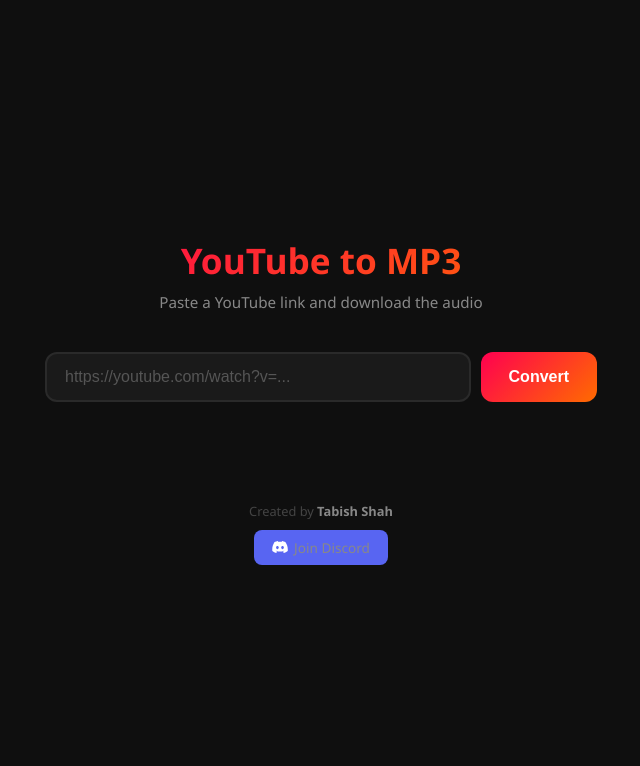
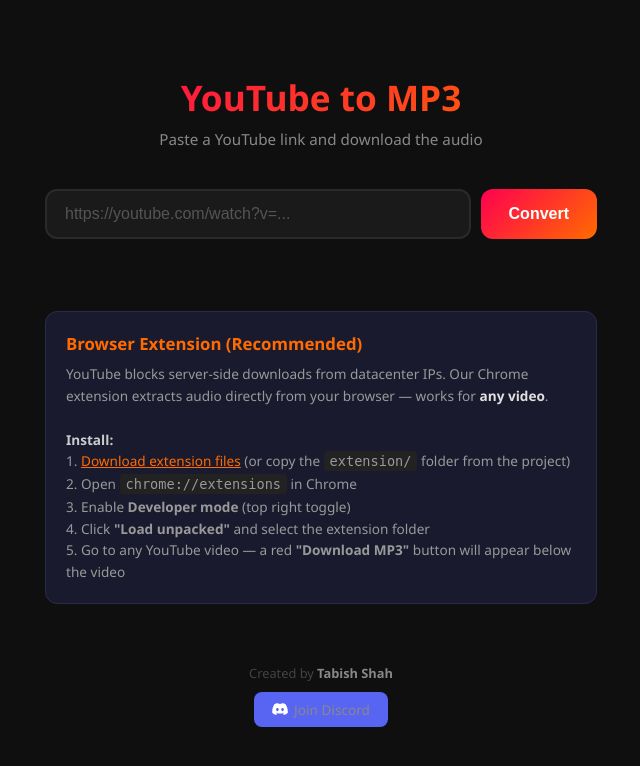
Before and after one commit to tabishshah139/yt-to-mp3, a Flask app: page / in a window 1280 px wide. Shown: the top 766 px of the page, without its empty margins (319-959 px from the left). Run offline with Flask 3, Linux system fonts and the light colour scheme.

Commit message:
feat: add Chrome extension + /api/convert-url endpoint for browser-based audio extraction
- New /api/convert-url endpoint accepts direct CDN audio URLs from extension
- Added /extension/ route to serve extension files
- Updated main page with extension installation instructions
- Extension extracts audio URLs from YouTube page (user's residential IP bypasses bot detection)
- Server downloads from googlevideo.com CDN (not blocked by IP)

Co-Authored-By: OpenClaude (mimo-v2.5-pro) <openclaude@gitlawb.com>

```diff
--- a/app.py
+++ b/app.py
@@ -246,6 +246,18 @@ def download(task_id):
     return send_file(filepath, as_attachment=True, download_name=display_name, mimetype="audio/mpeg")
 
 
+EXTENSION_DIR = os.path.join(os.path.dirname(os.path.abspath(__file__)), "extension")
+
+
+@app.route("/extension/<path:filename>")
+def serve_extension(filename):
+    """Serve Chrome extension files for download/installation."""
+    filepath = os.path.join(EXTENSION_DIR, filename)
+    if not os.path.exists(filepath):
+        return jsonify({"error": "File not found"}), 404
+    return send_file(filepath)
+
+
 if __name__ == "__main__":
     port = int(os.environ.get("PORT", 5000))
     print(f"YouTube to MP3 Converter running at http://localhost:{port}")
--- a/templates/index.html
+++ b/templates/index.html
@@ -203,12 +203,17 @@
     <button class="download-btn" id="downloadBtn" onclick="downloadFile()">Download MP3</button>
   </div>
 
-  <div class="extension-banner" id="extensionBanner" style="margin-top:32px;padding:16px;background:#1a1a2e;border:1px solid #2a2a4a;border-radius:12px;text-align:left;display:none;">
-    <div style="font-weight:600;color:#ff6b00;margin-bottom:8px;">Browser Extension Available</div>
-    <div style="font-size:0.85rem;color:#999;line-height:1.5;">
-      Having trouble with direct downloads? Install our Chrome extension to extract audio directly from YouTube pages using your browser connection.
+  <div class="extension-banner" style="margin-top:32px;padding:20px;background:#1a1a2e;border:1px solid #2a2a4a;border-radius:12px;text-align:left;">
+    <div style="font-weight:600;color:#ff6b00;margin-bottom:8px;font-size:1.05rem;">Browser Extension (Recommended)</div>
+    <div style="font-size:0.85rem;color:#999;line-height:1.6;">
+      YouTube blocks server-side downloads from datacenter IPs. Our Chrome extension extracts audio directly from your browser — works for <strong style="color:#e0e0e0;">any video</strong>.
       <br><br>
-      <strong>How to install:</strong> Download the extension folder from the server, go to <code style="background:#222;padding:2px 6px;border-radius:4px;">chrome://extensions</code>, enable Developer Mode, click "Load unpacked" and select the extension folder.
+      <strong style="color:#ccc;">Install:</strong><br>
+      1. <a href="/extension/manifest.json" download style="color:#ff6b00;">Download extension files</a> (or copy the <code style="background:#222;padding:2px 6px;border-radius:4px;">extension/</code> folder from the project)<br>
+      2. Open <code style="background:#222;padding:2px 6px;border-radius:4px;">chrome://extensions</code> in Chrome<br>
+      3. Enable <strong>Developer mode</strong> (top right toggle)<br>
+      4. Click <strong>"Load unpacked"</strong> and select the extension folder<br>
+      5. Go to any YouTube video — a red <strong>"Download MP3"</strong> button will appear below the video
     </div>
   </div>
 
@@ -318,14 +323,9 @@ async function pollStatus() {
     }
 
     if (data.status === 'error') {
-      const errMsg = data.progress || 'Conversion failed';
-      showError(errMsg);
+      showError(data.progress || 'Conversion failed');
       convertBtn.disabled = false;
       progressFill.classList.remove('done');
-      // Show extension banner if bot detection
-      if (errMsg.toLowerCase().includes('bot') || errMsg.toLowerCase().includes('sign in')) {
-        document.getElementById('extensionBanner').style.display = 'block';
-      }
       return;
     }
 
```
